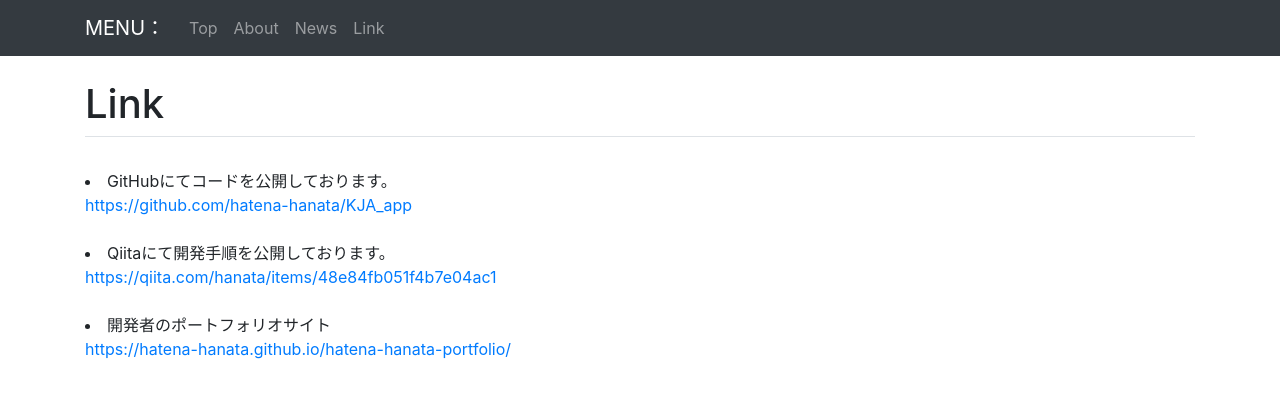
After one commit to touch4645/GoogleMaps-ranking, a Flask app: page /link in a window 1280 px wide. The commit adds this page. Shown: the top 398 px of the page. Run offline with Flask 2, Linux system fonts and the light colour scheme; some libraries are stand-ins or nearby versions.

Commit message:
add link and other pages

```diff
--- a/src/main.py
+++ b/src/main.py
@@ -5,8 +5,20 @@ from selenium import webdriver
 from selenium.webdriver.support.select import Select
 app = Flask(__name__)
 
+@app.route('/about')
+def about():
+    return render_template('about.html')
+
+@app.route('/news')
+def news():
+    return render_template('news.html')
+
+@app.route('/link')
+def link():
+    return render_template('link.html')
+
 @app.route('/')
-def hello():
+def top():
     # options
     # chrome_options = webdriver.ChromeOptions()
     # chrome_options.add_argument('--no-sandbox')
--- /dev/null
+++ b/src/templates/link.html
@@ -0,0 +1,19 @@
+{% extends "base.html" %}
+{% block page_title %}Link{% endblock %}
+{% block content %}
+
+<h1 class="pb-2 mt-4 mb-2 border-bottom">Link</h1>
+    <br>
+<li>
+GitHubにてコードを公開しております。<br>
+<a href="https://github.com/hatena-hanata/KJA_app" target="_blank">https://github.com/hatena-hanata/KJA_app</a>
+</li><br>
+    <li>
+    Qiitaにて開発手順を公開しております。<br>
+    <a href="https://qiita.com/hanata/items/48e84fb051f4b7e04ac1" target="_blank">https://qiita.com/hanata/items/48e84fb051f4b7e04ac1</a>
+    </li><br>
+    <li>
+    開発者のポートフォリオサイト<br>
+    <a href="https://hatena-hanata.github.io/hatena-hanata-portfolio/" target="_blank">https://hatena-hanata.github.io/hatena-hanata-portfolio/</a>
+    </li>
+{% endblock %}
--- a/src/templates/navbar.html
+++ b/src/templates/navbar.html
@@ -8,21 +8,21 @@
 
       <ul class="navbar-nav">
         <li class="nav-item">
-          <a class="nav-link" href="#">Top</a>
+          <a class="nav-link" href="/">Top</a>
         </li>
       </ul>
 
       <ul class="navbar-nav">
         <li class="nav-item">
-          <a class="nav-link" href="#">About</a>
+          <a class="nav-link" href="/about">About</a>
         </li>
 
           <li class="nav-item">
-          <a class="nav-link" href="#">News</a>
+          <a class="nav-link" href="/news">News</a>
         </li>
 
         <li class="nav-item">
-          <a class="nav-link" href="#">Link</a>
+          <a class="nav-link" href="/link">Link</a>
         </li>
 
       </ul>
```
Also changed, not shown: src/templates/about.html (added, +13 -0 lines), src/templates/news.html (added, +16 -0 lines), src/templates/result.html (added, +29 -0 lines).
